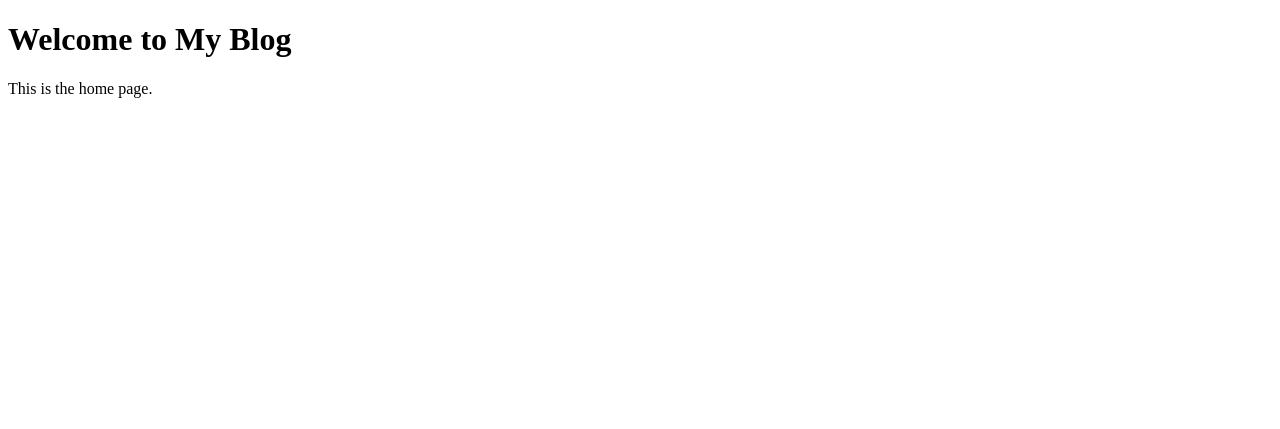
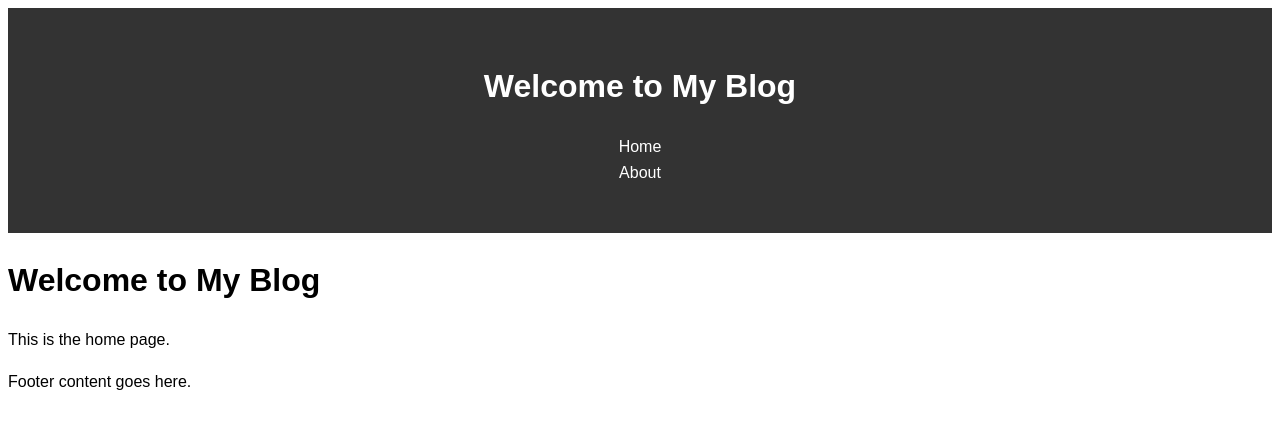
Before and after one commit to ShirakuGIT/website, a Python web app: template blog/templates/home.html in a window 1280 px wide. Shown: the top 429 px of the page. Run offline with Jinja, Linux system fonts and the light colour scheme; the template is opened without the code that fills it, so the values that code supplies are empty.

Commit message:
Implemented Jinja extensions and a static CSS file

```diff
--- /dev/null
+++ b/blog/templates/base.html
@@ -0,0 +1,31 @@
+<!DOCTYPE html>
+<html lang="en">
+<head>
+    <meta charset="UTF-8">
+    <meta http-equiv="X-UA-Compatible" content="IE=edge">
+    <meta name="viewport" content="width=device-width, initial-scale=1.0">
+    <title>{% block title %}My Blog{% endblock %}</title>
+    <link rel="stylesheet" href="{{ url_for('static', filename='style.css') }}">
+</head>
+<body>
+    <header>
+        <header>
+            <h1>Welcome to My Blog</h1>
+            <nav>
+                <ul>
+                    <li><a href="{{ url_for('home') }}">Home</a></li>
+                    <li><a href="{{ url_for('about') }}">About</a></li>
+                </ul>
+            </nav>
+        </header>
+
+
+    </header>
+    <main>
+        {% block content %}{% endblock %}
+    </main>
+    <footer>
+        <p>Footer content goes here.</p>
+    </footer>
+</body>
+</html>
--- a/blog/templates/home.html
+++ b/blog/templates/home.html
@@ -1,13 +1,8 @@
-<!DOCTYPE html>
-<html lang="en">
-<head>
-    <meta charset="UTF-8">
-    <meta http-equiv="X-UA-Compatible" content="IE=edge">
-    <meta name="viewport" content="width=device-width, initial-scale=1.0">
-    <title>Home</title>
-</head>
-<body>
-    <h1>Welcome to My Blog</h1>
-    <p>This is the home page.</p>
-</body>
-</html>
+{% extends "base.html" %}
+
+{% block title %}Home - {{ super() }}{% endblock %}
+
+{% block content %}
+  <h1>Welcome to My Blog</h1>
+  <p>This is the home page.</p>
+{% endblock %}
--- /dev/null
+++ b/static/style.css
@@ -0,0 +1,26 @@
+body {
+    font-family: Arial, sans-serif;
+    line-height: 1.6;
+}
+
+header {
+    background-color: #333;
+    color: #fff;
+    padding: 1em 0;
+    text-align: center;
+}
+
+nav ul {
+    padding: 0;
+    list-style: none;
+}
+
+nav a {
+    color: white;
+    text-decoration: none;
+    padding: 0 1em;
+}
+
+nav a:hover {
+    text-decoration: underline;
+}
```
Also changed, not shown: blog/templates/about.html (+8 -13 lines).
